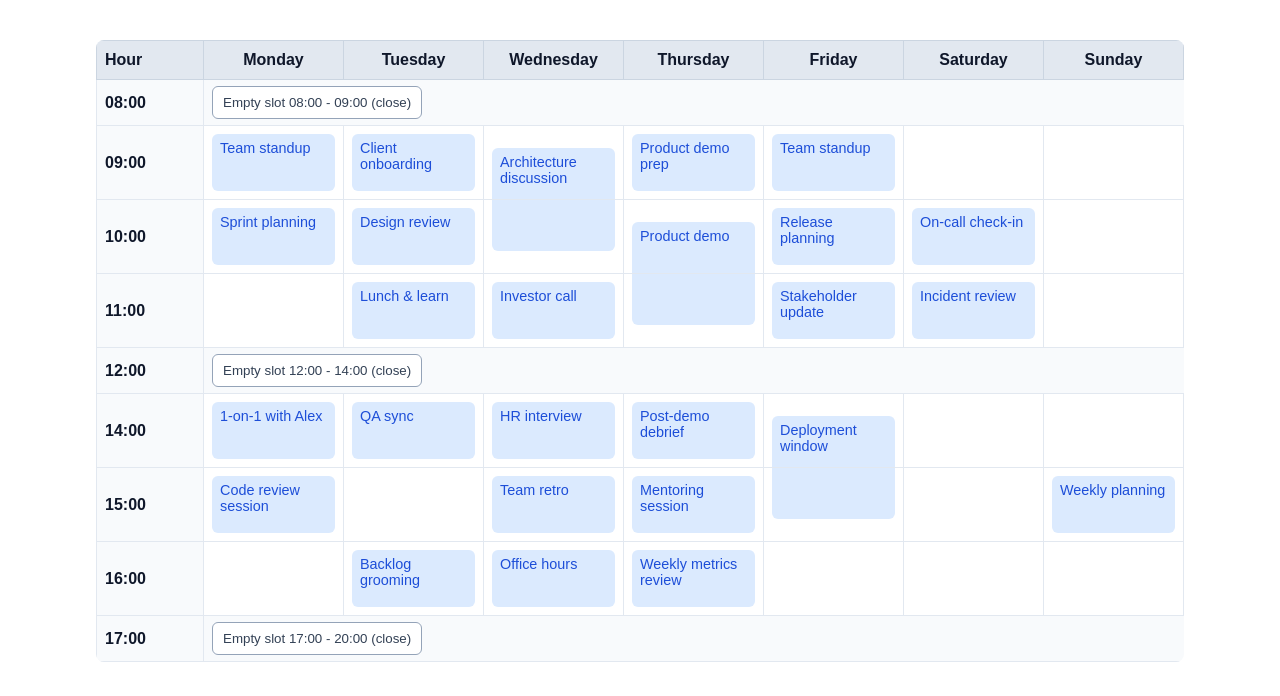
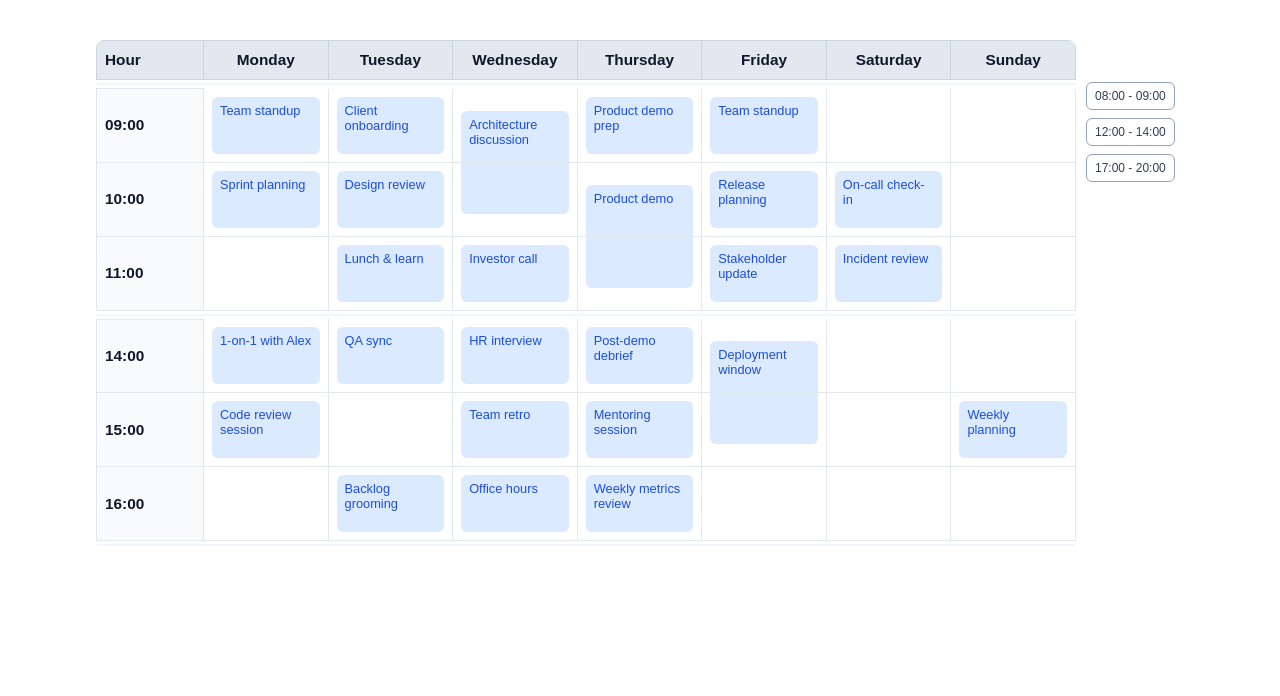
Before and after one commit to kolminz/appointment-booking-application, a React (Vite) app: page / in a window 1280 px wide. Shown: the top 696 px of the page. Built offline with nearby package versions, Linux system fonts and the light colour scheme.

Commit message:
feat: Move expand buttons outside the table

```diff
--- a/src/components/Calendar/index.tsx
+++ b/src/components/Calendar/index.tsx
@@ -46,6 +46,7 @@ function Calendar(props: CalendarProps) {
 	// RENDER
 	return (
 		<div className="container">
+			<div className="calendarLayout">
 				<table className="calendarTable">
 					<thead>
 					<tr>
@@ -64,29 +65,17 @@ function Calendar(props: CalendarProps) {
 						if (block) {
 							const blockKey = `${block.startHour}-${block.endHour}`;
 							const isExpanded = expandedBlocks[blockKey] ?? false;
-						const isStartOfBlock = block.startHour === hour;
-
-						if (!isStartOfBlock && !isExpanded) {
-							return null;
-						}
-
-						if (isStartOfBlock) {
+							if (!isExpanded) {
+								if (hour === block.startHour) {
 									return (
-								<tr key={blockKey} className="collapsedRow">
-									<td className="timeCell">
-										{formatHour(block.startHour)}
-									</td>
-									<td colSpan={weekDates.length}>
-										<button
-											type="button"
-											className="expandButton"
-											onClick={() => setExpandedBlocks((prev) => ({...prev, [blockKey]: !isExpanded}))}
-										>
-											Empty slot {formatHour(block.startHour)} - {formatHour(block.endHour)} ({isExpanded ? "open" : "close"})
-										</button>
+										<tr key={`collapsed-indicator-${blockKey}`} className="collapsedIndicatorRow">
+											<td colSpan={weekDates.length + 1}>
+												<span className="collapsedIndicatorLine" />
 											</td>
 										</tr>
 									);
+								}
+								return null;
 							}
 						}
 
@@ -115,6 +104,28 @@ function Calendar(props: CalendarProps) {
 					})}
 					</tbody>
 				</table>
+
+				<div className="collapseButtons" aria-label="Collapsed empty slots controls">
+					{collapsedBlocks.map((block) => {
+						const blockKey = `${block.startHour}-${block.endHour}`;
+						const isExpanded = expandedBlocks[blockKey] ?? false;
+						return (
+							<button
+								key={blockKey}
+								type="button"
+								className="expandButton"
+								onClick={() => setExpandedBlocks((prev) => ({...prev, [blockKey]: !isExpanded}))}
+								aria-pressed={isExpanded}
+								title={`${isExpanded ? "Hide" : "Show"} ${formatHour(block.startHour)} - ${formatHour(block.endHour)}`}
+							>
+								<span className="pinLabel">
+									{formatHour(block.startHour)} - {formatHour(block.endHour)}
+								</span>
+							</button>
+						);
+					})}
+				</div>
+			</div>
 		</div>
 	);
 }
--- a/src/components/Calendar/style.css
+++ b/src/components/Calendar/style.css
@@ -1,9 +1,18 @@
+.calendarLayout {
+	display: flex;
+	align-items: flex-start;
+	gap: 10px;
+	flex-wrap: wrap;
+}
+
 .calendarTable {
 	width: 100%;
+	max-width: 980px;
 	border-collapse: collapse;
 	table-layout: fixed;
 	border-radius: 8px;
 	overflow: hidden;
+	font-size: clamp(0.8rem, 1.2vw, 1rem);
 
 	th {
 		background: var(--onPrimary);
@@ -46,6 +55,7 @@
 			border-bottom-right-radius: 0;
 		}
 	}
+
 	&.appointmentEndHour {
 		padding-top: 0;
 		vertical-align: top;
@@ -66,17 +76,20 @@
 	border-radius: 6px;
 	background: var(--primary);
 	color: var(--textPrimary);
-	font-size: 0.9rem;
+	font-size: clamp(0.65rem, 1vw, 0.9rem);
 	min-height: 45px;
 }
 
-.collapsedRow {
-	background: #f8fafc;
+.collapsedIndicatorRow td {
+	padding: 0;
+	border: 0;
 }
 
-.collapsedRow td {
-	padding: 6px 8px;
-	border-bottom: 1px solid #e2e8f0;
+.collapsedIndicatorLine {
+	display: block;
+	height: 2px;
+	margin: 3px 0;
+	background: color-mix(in srgb, var(--primary) 45%, transparent);
 }
 
 .expandButton {
@@ -84,10 +97,26 @@
 	background: var(--backgroundColor);
 	color: #334155;
 	border-radius: 6px;
-	padding: 8px 10px;
 	cursor: pointer;
+	display: flex;
+	align-items: center;
+	gap: 6px;
+	padding: 6px 8px;
+	white-space: nowrap;
+	font-size: 0.75rem;
+
+	&:hover {
+		background: #f1f5f9;
+	}
+
+	&[aria-pressed="true"] {
+		background: #e5e7ea;
+	}
 }
 
-.expandButton:hover {
-	background: #f1f5f9;
+.collapseButtons {
+	display: flex;
+	flex-direction: column;
+	gap: 8px;
+	padding-top: 42px;
 }
```
Lines whose indentation alone changed are shown as unchanged.
